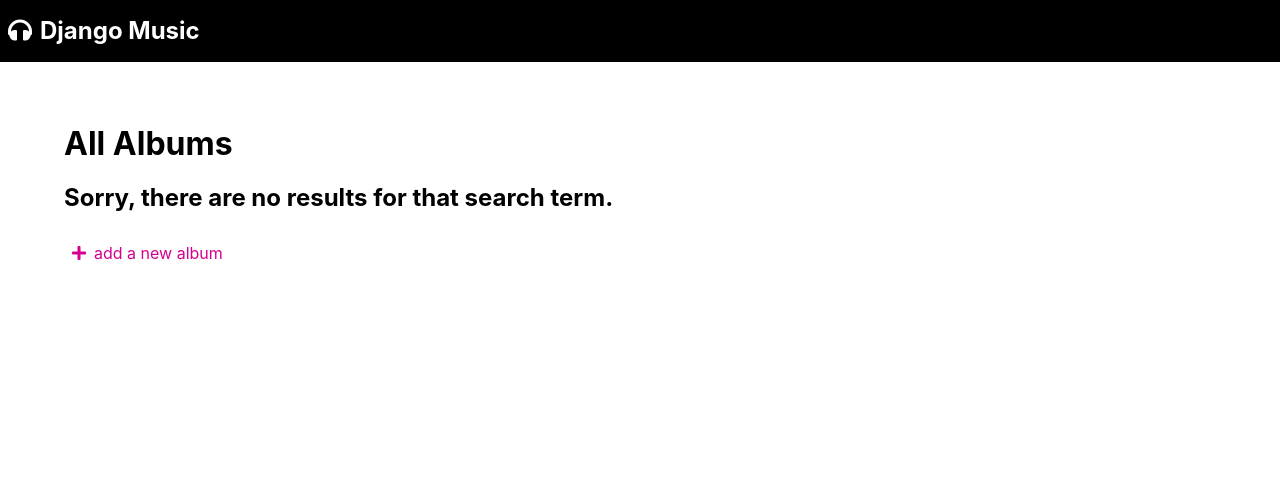
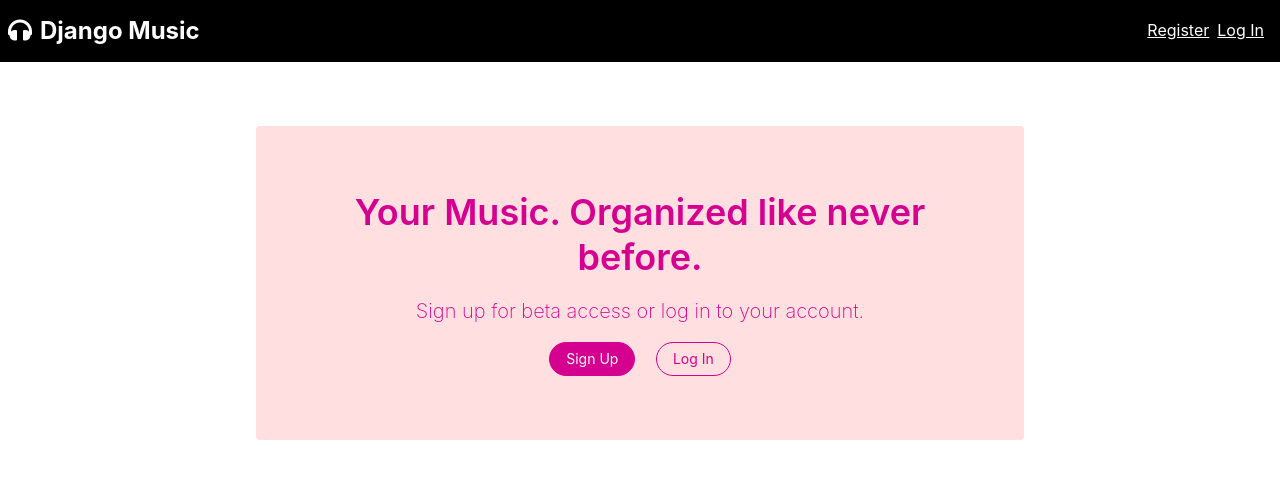
Before and after one commit to Momentum-Team-13/example-django-music, a Django app: page / in a window 1280 px wide. Shown: the top 479 px of the page. Run offline with Django 4.2, Linux system fonts and the light colour scheme; data that the repository does not hold is empty.

Commit message:
Add navigation links for login, logout, and register

```diff
--- a/django_music/settings.py
+++ b/django_music/settings.py
@@ -144,3 +144,4 @@ AUTH_USER_MODEL = "users.CustomUser"
 
 ACCOUNT_ACTIVATION_DAYS = 7
 LOGIN_REDIRECT_URL = "/"
+LOGIN_URL = "auth_login"
--- a/django_music/urls.py
+++ b/django_music/urls.py
@@ -19,8 +19,8 @@ from django.urls import path, include
 from music import views as music_views
 
 urlpatterns = [
-    path("", music_views.list_albums, name="home"),
-    path("accounts/", include("registration.backends.simple.urls")),
+    path("", music_views.home, name="home"),
+    path("auth/", include("registration.backends.simple.urls")),
     path("admin/", admin.site.urls),
     path("albums/", music_views.list_albums, name="list_albums"),
     path("albums/new", music_views.add_album, name="add_album"),
--- a/music/views.py
+++ b/music/views.py
@@ -1,14 +1,23 @@
 from django.shortcuts import render, redirect, get_object_or_404
+from django.contrib.auth.decorators import login_required
 from django.contrib import messages
 from .models import Album, Artist
 from .forms import AlbumForm
 
 
+def home(request):
+    if request.user.is_authenticated:
+        return redirect("list_albums")
+    return render(request, "music/home.html")
+
+
+@login_required
 def list_albums(request):
     albums = Album.objects.all().order_by("title")
     return render(request, "music/list_albums.html", {"albums": albums})
 
 
+@login_required
 def add_album(request):
     if request.method == "POST":
         form = AlbumForm(data=request.POST)
--- a/templates/base.html
+++ b/templates/base.html
@@ -14,6 +14,19 @@
 <body class="sans-serif">
   <header class="header bg-black b--white-10 flex justify-between">
     <a href={% url "home" %} class="f3 lh-title white items-center no-underline"><h1 class="f3 lh-title white items-center"><i class="fas fa-headphones white ph2"></i>Django Music</h1></a>
+    <nav class="flex bb">
+      <div class="flex-grow pa3 flex items-center">
+        // if you are logged in
+        {% if user.is_authenticated %}
+          <a href={% url 'auth_logout' %} class="white ml3">Log Out</a>
+        // if you are not logged in
+        {% else %}
+          <a href={% url 'registration_register' %} class="white ml3">Register</a>
+          <a href={% url 'auth_login' %} class="white ml2">Log In</a>
+        {% endif %}
+
+      </div>
+    </nav>
   </header>
 
   <div class="ma5">
--- /dev/null
+++ b/templates/music/home.html
@@ -0,0 +1,22 @@
+{% extends "base.html" %}
+{% load static %}
+
+{% block content %}
+
+<article class="mw7 center ph3 ph5-ns tc br2 pv5 bg-washed-red dark-pink mb5">
+  <h1 class="fw6 f3 f2-ns lh-title mt0 mb3">
+    Your Music. Organized like never before.
+  </h1>
+  <h2 class="fw2 f4 lh-copy mt0 mb3">
+    Sign up for beta access or log in to your account.
+  </h2>
+  <div>
+    <a class="f6 br-pill bg-dark-pink no-underline washed-green ba b--dark-pink grow pv2 ph3 dib mr3" href={% url 'registration_register' %}>
+      Sign Up
+    </a>
+    <a class="f6 br-pill dark-pink no-underline ba grow pv2 ph3 dib" href="{% url 'auth_login' %}">
+      Log In
+    </a>
+  </div>
+</article>
+{% endblock content %}
```
